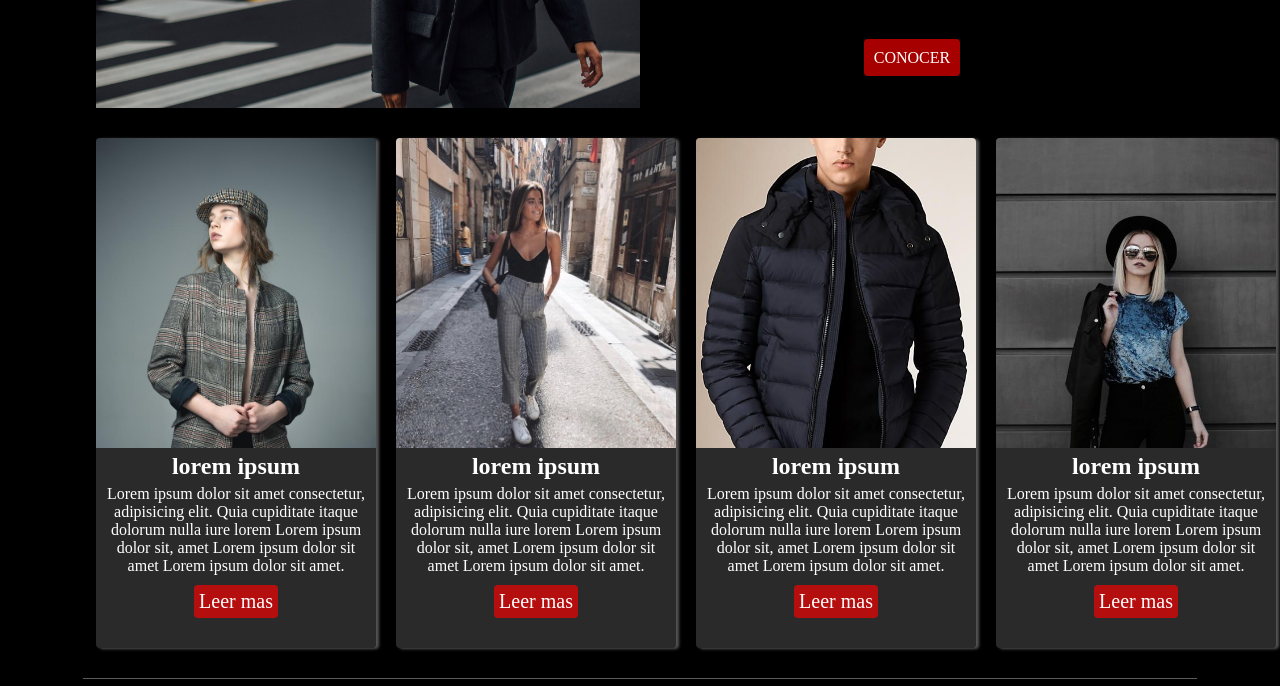
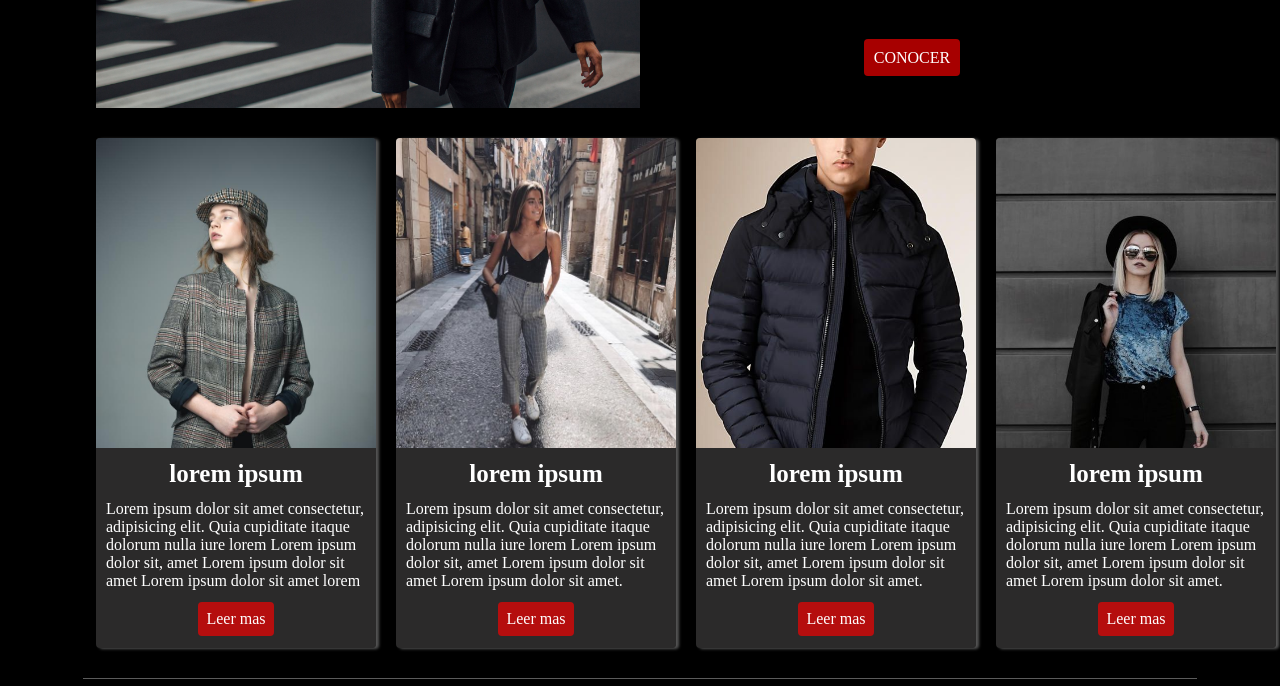
Before and after one commit to EduarCuri/projectCoderhouse, a plain HTML site: page index.html in a window 1280 px wide. Shown: the part 737-1423 px from the top of the page. Drawn offline with nearby package versions, Linux system fonts and the light colour scheme.

Commit message:
arreglando el flex de los cards

```diff
--- a/css/style.css
+++ b/css/style.css
@@ -214,29 +214,33 @@ main {
 
 .contenidoCard {
     color: white;
+    height: 200px;
+    /* border: 1px solid red; */
     display: flex;
     flex-direction: column;
     align-items: center;
+    justify-content: space-evenly;
 }
 
 .contenidoCard > h2 {
-    padding: 5px 0;
+    /* border: 1px solid blue; */
+    font-size: 25px;
 }
 
 .contenidoCard > p {
-    text-align: center;
-    padding: 0 5px 10px 5px;
+    /* border: 1px solid green; */
+    padding-left: 10px;
 }
 
 .contenidoCard > a {
     /* border: 1px solid yellow; */
     text-decoration: none;
     color: white;
-    font-size: 20px;
-    padding: 5px;
+    padding: 8px;
     border-radius: 4px;
     background-color: rgba(250, 1, 1, 0.671);
-    transition: 0.5s;
+    transition: all 0.5s;
+
 }
 
 .contenidoCard > a:hover {
--- a/index.html
+++ b/index.html
@@ -55,7 +55,7 @@
                         <div class="contenidoCard">
                             <h2>lorem ipsum</h2>
                             <p>
-                                Lorem ipsum dolor sit amet consectetur, adipisicing elit. Quia cupiditate itaque dolorum nulla iure lorem Lorem ipsum dolor sit, amet Lorem ipsum dolor sit amet Lorem ipsum dolor sit amet.
+                                Lorem ipsum dolor sit amet consectetur, adipisicing elit. Quia cupiditate itaque dolorum nulla iure lorem Lorem ipsum dolor sit, amet Lorem ipsum dolor sit amet Lorem ipsum dolor sit amet lorem
                             </p>
                             <a href="#">Leer mas</a>
                         </div>
```
Also changed, not shown: pages/mujer.html (+1 -1 lines).
